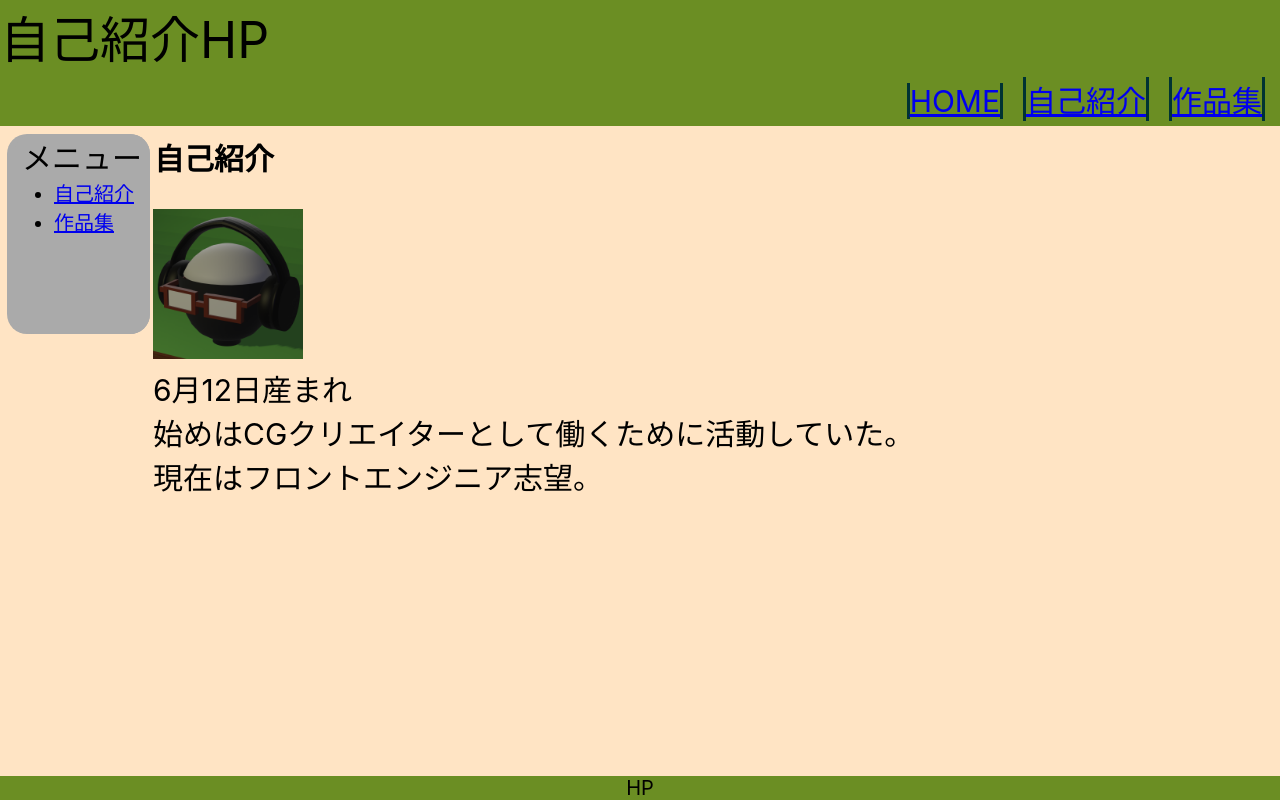
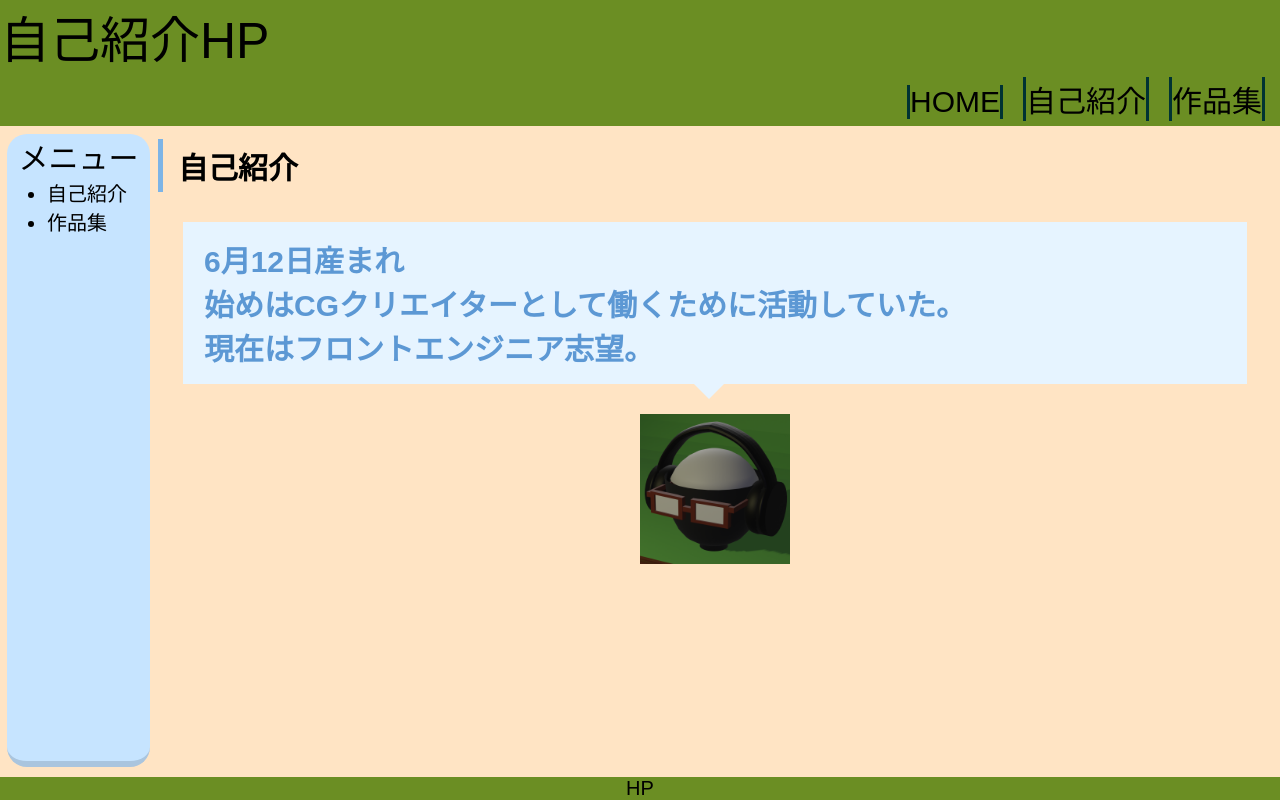
Before and after one commit to headphones06/homepage, a React (Create React App) app: page /info in a window 1280 px wide. Built offline with nearby package versions, Linux system fonts and the light colour scheme.

Commit message:
cssデザイン変更

```diff
--- a/src/Components/Header.js
+++ b/src/Components/Header.js
@@ -9,13 +9,19 @@ export function Header() {
         <p className="headerTitle">自己紹介HP</p>
         <ul className="headerMenu">
           <li className="headerMenu__item">
-            <Link to={"/"}>HOME</Link>
+            <Link to={"/"} className="link">
+              HOME
+            </Link>
           </li>
           <li className="headerMenu__item">
-            <Link to={"/info"}>自己紹介</Link>
+            <Link to={"/info"} className="link">
+              自己紹介
+            </Link>
           </li>
           <li className="headerMenu__item">
-            <Link to={"/works"}>作品集</Link>
+            <Link to={"/works"} className="link">
+              作品集
+            </Link>
           </li>
         </ul>
       </header>
--- a/src/Components/Menu.js
+++ b/src/Components/Menu.js
@@ -2,17 +2,24 @@ import React from "react";
 import { Link } from "react-router-dom";
 import "../Style/Menu.scss";
 
+//始めの<div>にclassNameがついていないが、
+//コンポーネントとして引っ張る先でclassNameを付けているので注意
+
 export function Menu() {
   return (
-    <div className="menu">
+    <div>
       <p>メニュー</p>
       <nav>
         <ul className="menu__list">
           <li className="menu__item">
-            <Link to={"/info"}>自己紹介</Link>
+            <Link to={"/info"} className="link">
+              自己紹介
+            </Link>
           </li>
           <li className="menu__item">
-            <Link to={"/works"}>作品集</Link>
+            <Link to={"/works"} className="link">
+              作品集
+            </Link>
           </li>
         </ul>
       </nav>
--- a/src/Pages/Info.js
+++ b/src/Pages/Info.js
@@ -18,15 +18,13 @@ export function Info() {
         <h2 className="title">自己紹介</h2>
         <div>
           <p className="info">
-            <img src={iconImage} alt="アイコン" height="150" />
-            <br />
             6月12日産まれ
             <br />
             始めはCGクリエイターとして働くために活動していた。
             <br />
             現在はフロントエンジニア志望。
-            <br />
           </p>
+          <img src={iconImage} alt="アイコン" height="150" />
         </div>
       </div>
       <footer>
--- a/src/Style/Menu.scss
+++ b/src/Style/Menu.scss
@@ -1,9 +1,10 @@
 .menu {
   text-align: center;
-  background-color: #aaa;
+  background: #c6e4ff;
+  border-bottom: solid 6px #aac5de;
   margin-left: 7px;
   border-radius: 20px;
-  height: 200px;
+  max-width: 200px;
 
   p {
     margin: auto;
@@ -20,5 +21,6 @@
   &__item {
     width: auto;
     text-align: start;
+    border-bottom: none;
   }
 }
--- a/src/Style/Page.scss
+++ b/src/Style/Page.scss
@@ -1,5 +1,6 @@
 body {
   background-color: bisque;
+  font-family: sans-serif;
 }
 
 .container {
@@ -22,31 +23,31 @@ body {
   font-size: 20px;
 }
 
-.menu {
-  max-width: 200px;
-}
-
 .list {
   text-align: center;
   .title {
     text-align: start;
     color: black;
     font-size: 30px;
-    margin: 1px;
+    background: transparent; /*背景透明に*/
+    border-left: solid 5px #7db4e6; /*左線*/
+    margin: 5px;
+    padding: 0.15em 0.5em;
   }
+}
+
+.link {
+  color: black;
+  text-decoration: none;
 }
 
 .pages {
   text-align: start;
   color: white;
   background-color: #aaa;
-  margin-right: 15px;
-  margin-bottom: 15px;
-  .link {
-    font-size: 30px;
-  }
+  margin: 0px 15px 15px 4vw;
   &__info {
-    font-size: 15px;
+    font-size: 18px;
     margin: auto;
   }
 }
@@ -55,9 +56,9 @@ body {
   display: inline-flex;
   max-width: 500px;
   align-items: center;
-  background-color: #fff;
-  border: solid;
-  border-color: black;
+  background: white;
+  border-top: solid 5px #5d627b;
+  box-shadow: 0 3px 5px rgba(0, 0, 0, 0.22);
   margin: 3px;
   padding-left: 10px;
   padding-right: 10px;
@@ -70,6 +71,22 @@ body {
 
 .info {
   text-align: start;
+  position: relative;
+  padding: 0.5em 0.7em;
+  margin: 1em 1em;
+  background: #e6f4ff;
+  color: #5c98d4;
+  font-weight: bold;
+}
+.info:after {
+  position: absolute;
+  content: "";
+  top: 100%;
+  left: 48%;
+  border: 15px solid transparent;
+  border-top: 15px solid #e6f4ff;
+  width: 0;
+  height: 0;
 }
 
 footer {
```
Also changed, not shown: 12 other files (tests, documents, lock files or other folders).
